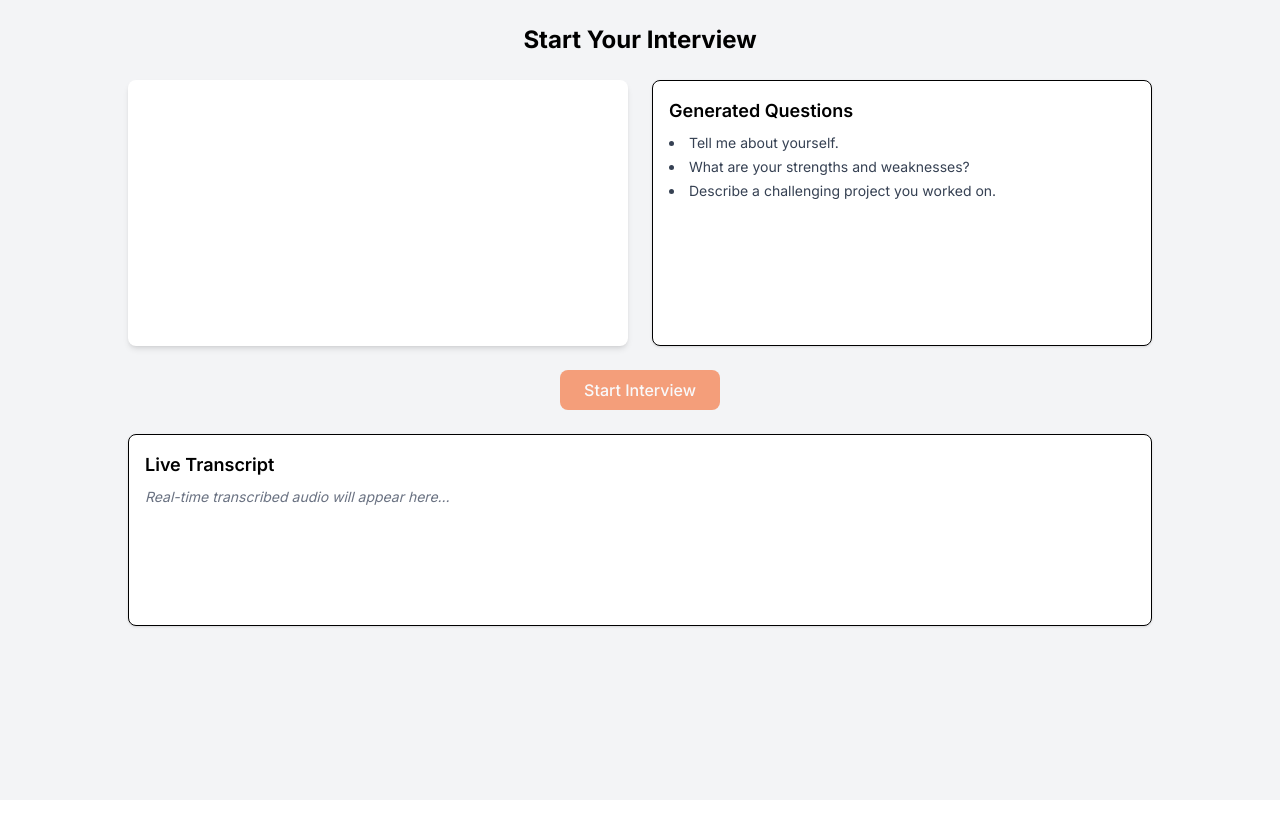
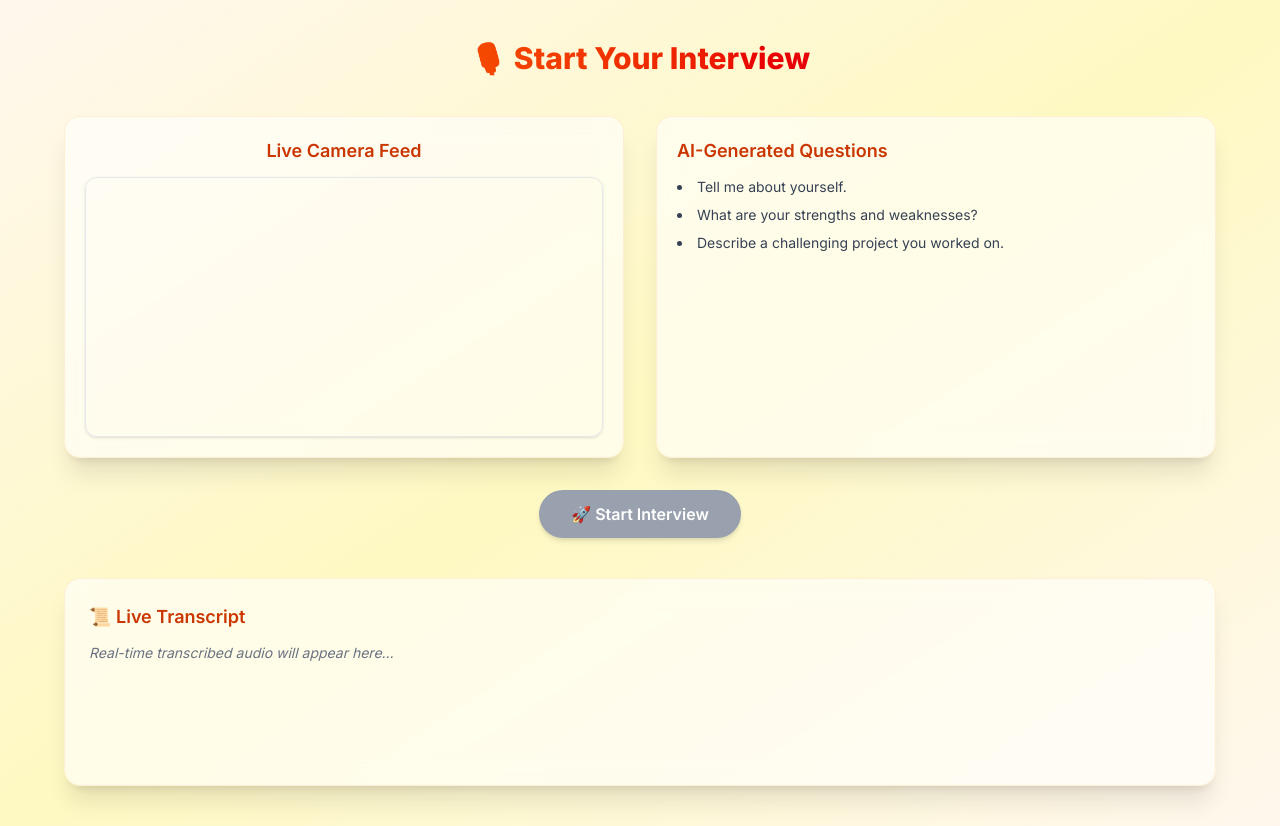
Before and after one commit to nb2912/ai-interview-frontend, a Next.js app: page /interview/start in a window 1280 px wide. Before the commit the page ends 800 px from the top, so only its background shows below. Built offline with nearby package versions, Linux system fonts and the light colour scheme; no server answers.

Commit message:
styling updated

```diff
--- a/src/app/interview/start/page.tsx
+++ b/src/app/interview/start/page.tsx
@@ -1,5 +1,3 @@
-// app/interview/start/page.tsx
-
 'use client';
 
 import { useEffect, useRef, useState } from 'react';
@@ -26,45 +24,52 @@ export default function StartInterviewPage() {
   }, []);
 
   return (
-    <div className="min-h-screen bg-gray-100 p-6 flex flex-col items-center">
-      <h1 className="text-2xl font-bold mb-6 text-center">Start Your Interview</h1>
+    <div className="min-h-screen bg-gradient-to-br from-orange-50 via-yellow-100 to-orange-50 px-6 py-10 flex flex-col items-center">
+      <h1 className="text-3xl font-extrabold text-center mb-10 bg-gradient-to-r from-orange-600 to-red-600 text-transparent bg-clip-text">
+        🎙️ Start Your Interview
+      </h1>
 
-      {/* Video and Questions Side-by-Side */}
-      <div className="w-full max-w-5xl grid grid-cols-1 md:grid-cols-2 gap-6 mb-6">
-        {/* Video Section */}
-        <div className="bg-white p-4 rounded-lg shadow-md">
+      {/* Video + Questions */}
+      <div className="w-full max-w-6xl grid grid-cols-1 md:grid-cols-2 gap-8 mb-8">
+        {/* Video Feed */}
+        <div className="bg-white/60 backdrop-blur-md border border-orange-100 shadow-xl p-5 rounded-2xl flex flex-col items-center justify-center">
+          <h2 className="text-lg font-semibold mb-3 text-orange-700">Live Camera Feed</h2>
           <video
             ref={videoRef}
             autoPlay
             playsInline
-            className="w-full rounded-md"
-            style={{ transform: 'scaleX(1)' }} // un-mirror the video
+            muted
+            className="w-full rounded-xl border border-gray-200 shadow"
+            style={{ transform: 'scaleX(1)' }}
           />
         </div>
 
-        {/* Generated Questions Section */}
-        <div className="bg-white p-4 rounded-lg shadow border h-full">
-          <h2 className="text-lg font-semibold mb-2">Generated Questions</h2>
-          <ul className="list-disc list-inside text-sm text-gray-700 space-y-1">
+        {/* Questions */}
+        <div className="bg-white/60 backdrop-blur-md border border-orange-100 shadow-xl p-5 rounded-2xl">
+          <h2 className="text-lg font-semibold mb-3 text-orange-700">AI-Generated Questions</h2>
+          <ul className="list-disc list-inside text-gray-700 space-y-2 text-sm">
             <li>Tell me about yourself.</li>
             <li>What are your strengths and weaknesses?</li>
             <li>Describe a challenging project you worked on.</li>
-            {/* Placeholder list — replace with actual dynamic questions later */}
           </ul>
         </div>
       </div>
 
-      {/* Start Button */}
+      {/* Start Interview Button */}
       <button
-        className="bg-orange-600 text-white px-6 py-2 rounded-lg font-medium hover:bg-orange-700 transition mb-6 disabled:opacity-50"
         disabled={!permissionGranted}
+        className={`px-8 py-3 rounded-full text-white font-semibold shadow-md transition-all duration-300 ${
+          permissionGranted
+            ? 'bg-orange-600 hover:bg-orange-700 hover:scale-105'
+            : 'bg-gray-400 cursor-not-allowed'
+        } mb-10`}
       >
-        Start Interview
+        🚀 Start Interview
       </button>
 
-      {/* Transcript Box */}
-      <div className="w-full max-w-5xl bg-white p-4 rounded-lg shadow border h-48 overflow-y-auto">
-        <h2 className="text-lg font-semibold mb-2">Live Transcript</h2>
+      {/* Transcript */}
+      <div className="w-full max-w-6xl bg-white/60 backdrop-blur-md border border-orange-100 shadow-xl p-6 rounded-2xl h-52 overflow-y-auto">
+        <h2 className="text-lg font-semibold text-orange-700 mb-3">📜 Live Transcript</h2>
         <p className="text-sm text-gray-500 italic">Real-time transcribed audio will appear here...</p>
       </div>
     </div>
```
